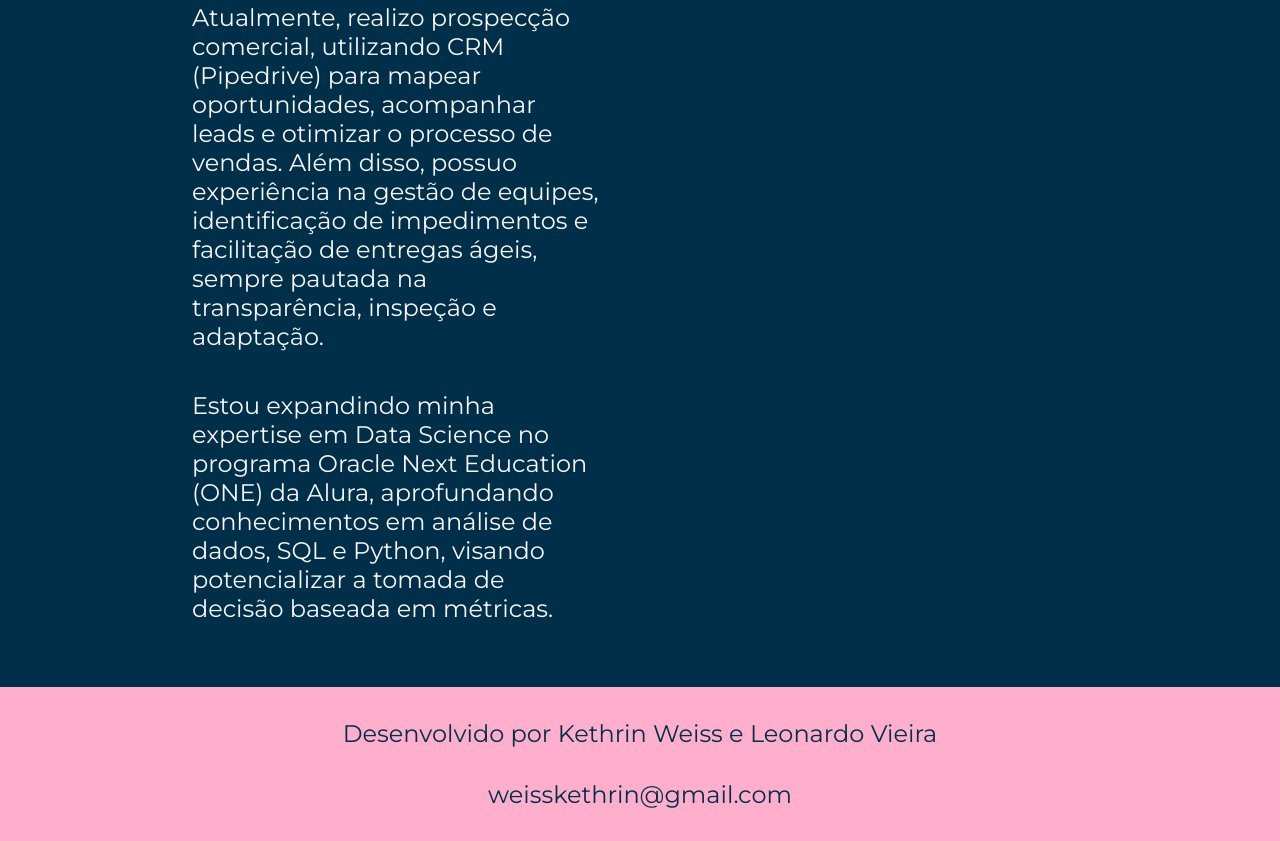
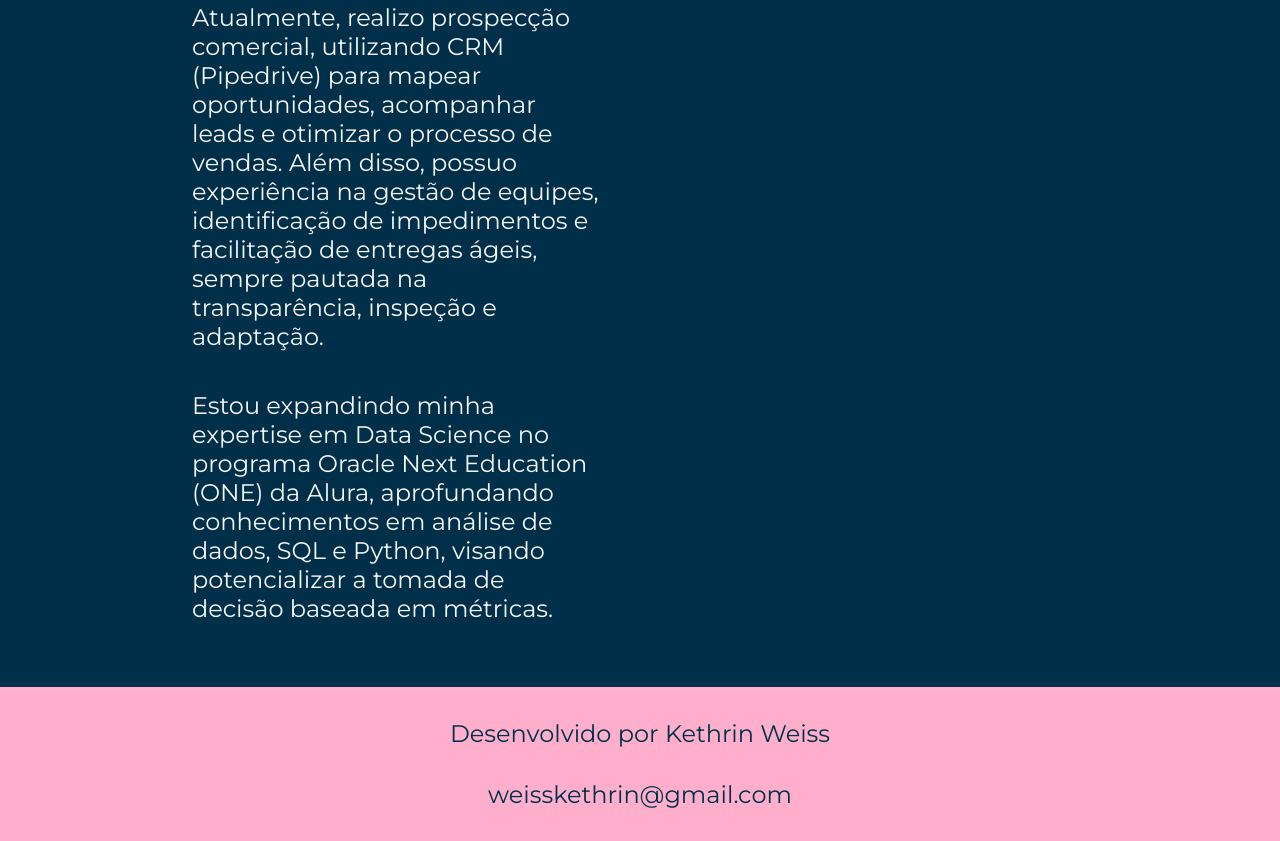
Before and after one commit to kethrinweiss/portfolio, a plain HTML site: page about.html in a window 1280 px wide. Shown: the part 1597-2438 px from the top of the page. Drawn offline with nearby package versions, Linux system fonts and the light colour scheme.

Commit message:
hot fix rodape

```diff
--- a/about.html
+++ b/about.html
@@ -33,7 +33,7 @@
     </main>
 
     <footer class="rodape">
-        <p>Desenvolvido por <a class="rodape__link" href="https://www.linkedin.com/in/kethrinweiss/">Kethrin Weiss</a> e <a class="rodape__link" href="https://www.linkedin.com/in/leovieira1993/">Leonardo Vieira</a></p>
+        <p>Desenvolvido por <a class="rodape__link" href="https://www.linkedin.com/in/kethrinweiss/">Kethrin Weiss</a></p>
         <a class="rodape__link" href="mailto:weisskethrin@gmail.com">weisskethrin@gmail.com</a>
     </footer>
     <script src="./scripts/menu.js"></script>
```
Also changed, not shown: index.html (+1 -1 lines), other-qualifications.html (+1 -1 lines), qualifications.html (+1 -1 lines).
